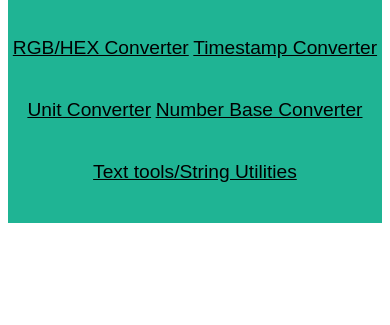
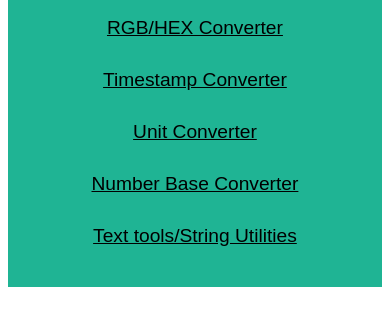
Before and after one commit to VRCHAND/UtilityWebpage, a website: page index.html in a window 390 px wide. Both pictures are taken after a click on the icon 22 px from the left and 193 px from the top of the page. Shown: the part 243-568 px from the top of the page. Drawn offline with Linux system fonts and the light colour scheme.

Commit message:
small screen flex udpated

```diff
--- a/index.css
+++ b/index.css
@@ -158,13 +158,14 @@ a:active {
   }
 
   .nav-style {
-    display: inline-flex;
     font-size: 1.2rem;
     text-align: center;
     text-decoration: none;
     color: black;
-    padding-top: 40px;
     padding-right: 0.1px;
+    display: flex;
+    padding-top: 30px;
+    justify-content: center;
   }
 
   .page-format {
```
